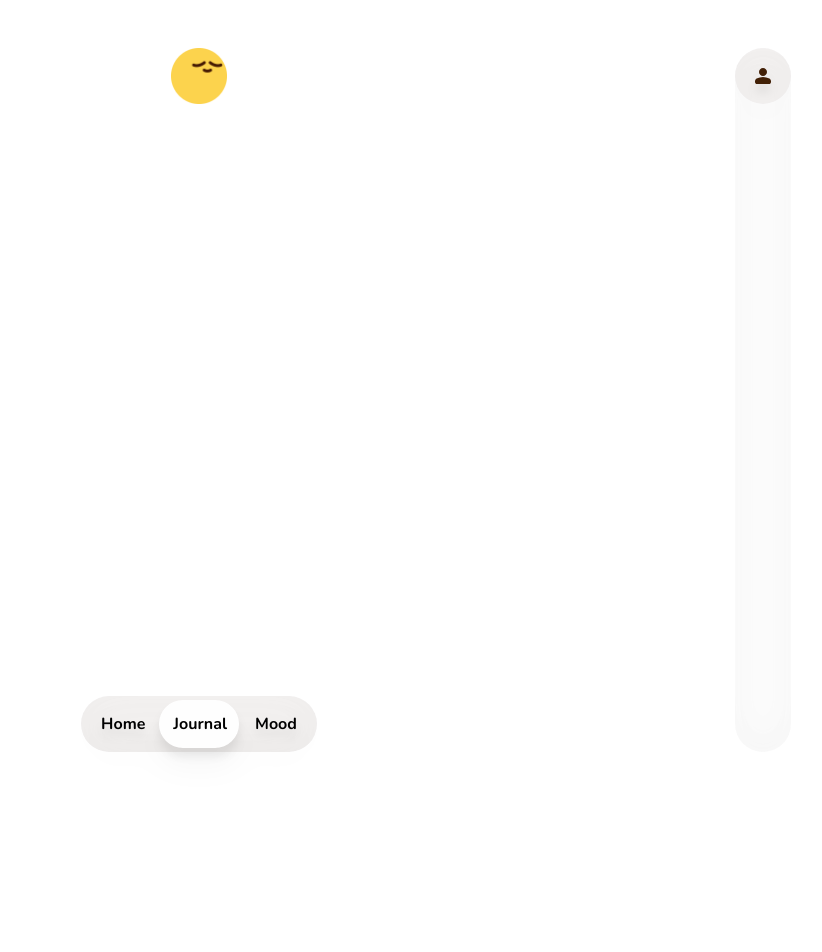
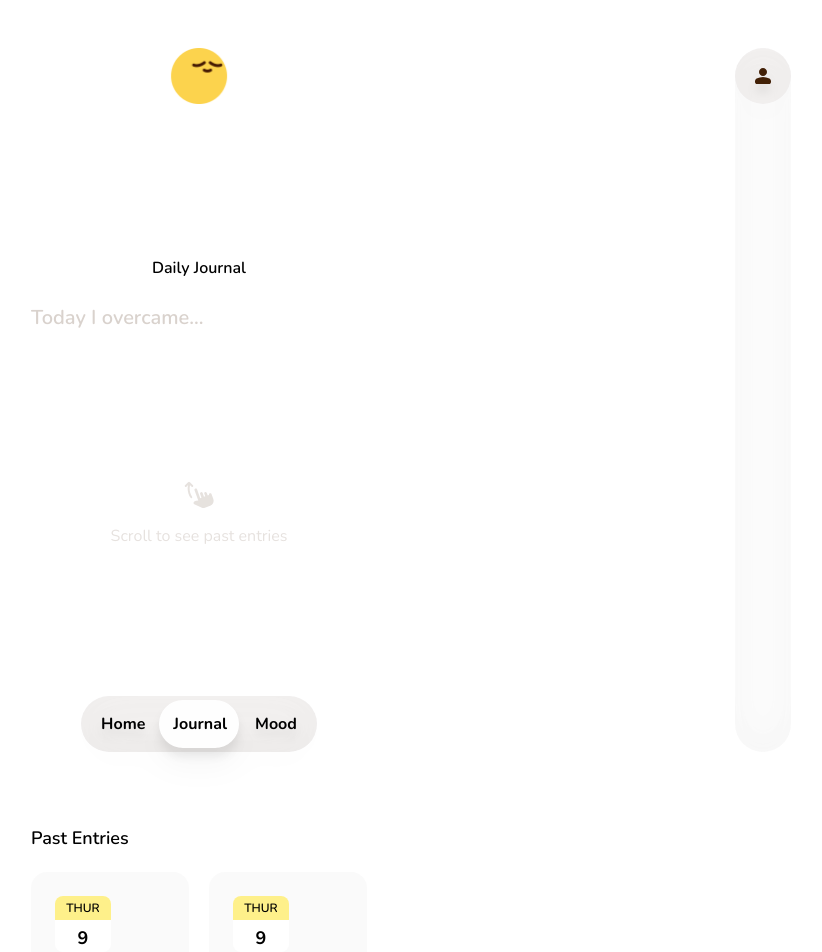
Before and after one commit to BG-legacy/Daily-Dose, a Next.js app in the folder frontend/: page /journal in a window 1280 px wide. Shown: the top 952 px of the page, without its empty margins (441-1263 px from the left). Before the commit the page ends 800 px from the top, so only its background shows below. Built offline with nearby package versions, Linux system fonts and the light colour scheme.

Commit message:
Initialized Journal Page 📝

```diff
--- a/frontend/app/(app)/home/Streak.js
+++ b/frontend/app/(app)/home/Streak.js
@@ -7,10 +7,19 @@ import Link from 'next/link';
 import fire from '../../../public/assets/brand/Fire.png'
 
 export default function Streak({ weeklyJournalSummary }) {
+  var streak = 0
+
+  for (let i = weeklyJournalSummary.length - 1; i >= 0; i--) {
+    if (weeklyJournalSummary[i]) {
+      streak++;
+    } else {
+      break;
+    }
+  }
   return (
     <motion.section {...motionProps(1)} className="m-6 p-8 bg-neutral-100/50 rounded-2xl flex flex-col gap-2">
       <p>Journaling Streak</p>
-      <h2 className='text-2xl font-bold'>3 Day Streak 🔥</h2>
+      <h2 className='text-2xl font-bold'>{streak} Day Streak 🔥</h2>
       <div className='flex gap-2.5'>
         {weeklyJournalSummary.map((j, index) => (
           <motion.div {...motionProps(index * .2)} key={index}><Image src={fire} className={`${j ? '' : 'grayscale opacity-50'}`} alt='Daily Dose Streak Emoticon' /></motion.div>
--- /dev/null
+++ b/frontend/app/(app)/journal/JournalInput.js
@@ -0,0 +1,75 @@
+'use client'
+import { useState, useMemo, useEffect } from "react";
+import { MaterialSymbolsSwipeUpRounded } from "../../../components/Icons";
+import { motion, AnimatePresence } from "motion/react";
+import GestureHint from "../../../components/GestureHint";
+import { motionProps } from "../../utils/motion";
+
+export default function JournalInput() {
+  const [ui, setUi] = useState('initial')
+  const [entry, setEntry] = useState('')
+  const [showGestureHint, setShowGestureHint] = useState(true)
+
+  function hideHint() {
+    setShowGestureHint(false)
+  }
+  return (
+    <section className="p-6 pt-64 h-svh relative flex flex-col items-center" onClick={hideHint} onDragStart={hideHint} onTouchStart={hideHint} onScroll={hideHint}>
+      <h1 className="text-center font-semibold mb-6">Daily Journal</h1>
+      <textarea className="w-full text-xl border-none focus:outline-none resize-none h-96 overflow-auto [&::-webkit-scrollbar]:hidden entry" value={entry} onChange={(e) => setEntry(e.target.value)} id="entry" />
+      {entry === '' ?
+        <MessagePlaceholder ui={ui} /> : null
+      }
+
+      <AnimatePresence>
+        {entry != '' ?
+          <motion.button {...motionProps(0)} type="button" className="bg-yellow-950 text-white px-6 py-4 font-bold rounded-full">Log Entry</motion.button> : null
+        }
+      </AnimatePresence>
+      {entry === '' ?
+        <GestureHint showGestureHint={showGestureHint} setShowGestureHint={setShowGestureHint} top={60}>
+          <div className="text-yellow-950/20 animate-pulse gap-3 flex flex-col items-center">
+            <MaterialSymbolsSwipeUpRounded className='w-8 h-8' />
+            <p><span className="md:hidden">Swipe</span><span className="hidden md:inline-block">Scroll</span> to see past entries
+            </p>
+          </div>
+        </GestureHint>
+        : null
+      }
+    </section>
+  )
+}
+
+function MessagePlaceholder({ ui }) {
+  const messages = useMemo(
+    () => [
+      'Today I overcame...',
+      "I'm feeling grateful for...",
+      'Type here to start your journal...',
+    ],
+    []
+  );
+
+  useEffect(() => {
+    let currentIndex = 0;
+    const label = document.getElementById('label');
+    if (!label) return;
+
+    label.style.animationPlayState = 'running';
+    label.innerText = messages[messages.length - 1];
+
+    const interval = setInterval(() => {
+      label.innerText = messages[currentIndex];
+      currentIndex = (currentIndex + 1) % messages.length;
+    }, 4000);
+
+    return () => clearInterval(interval);
+  }, [messages]);
+  return (
+    <label
+      htmlFor='entry'
+      className={`placeholderAnimation font-semibold text-xl text-balance transition-all pointer-events-none top-[304px] absolute left-6`}
+      id='label'
+    ></label>
+  );
+}
--- /dev/null
+++ b/frontend/app/(app)/journal/[id]/page.js
@@ -0,0 +1,10 @@
+import Layout from "../../../../components/Layout"
+
+export default async function Page({ params }) {
+  const entry = await getEntry()
+  return (
+    <Layout route='journal'>
+
+    </Layout>
+  )
+}
--- a/frontend/app/(app)/journal/page.js
+++ b/frontend/app/(app)/journal/page.js
@@ -1,9 +1,36 @@
+import Link from "next/link";
 import Layout from "../../../components/Layout";
+import { getAllJournalEntries } from "../../lib/journal";
+import JournalInput from './JournalInput'
 
-export default function Page() {
+export default async function Page() {
+  const journalEntries = await getAllJournalEntries()
+
+  const dailyJournalCompleted = false
   return (
     <Layout route='journal'>
-      <section></section>
+      <JournalInput />
+      <section className="grid grid-cols-2 gap-5 p-6 pb-32">
+        <h2 className="col-span-2 font-semibold text-lg">Past Entries</h2>
+        {journalEntries.map((entry, index) => <EntryCard entry={entry} key={index} />)}
+      </section>
     </Layout>
   )
 }
+
+const weekday = ["SUN", "MON", "TUE", "WED", "THUR", "FRI", "SAT"];
+
+function EntryCard({ entry }) {
+  const date = new Date(entry.date)
+  return (
+    <Link href={`/journal/${entry.id}`}>
+      <article className="p-6 bg-neutral-100/50 rounded-2xl flex flex-col gap-4">
+        <div className="flex flex-col gap-1 items-center justify-center rounded-lg w-14 bg-white">
+          <p className="text-xs font-semibold bg-yellow-200 w-full rounded-t-lg text-center py-1">{weekday[date.getDay()]}</p>
+          <p className="text-lg font-bold ">{date.getDate()}</p>
+        </div>
+        <p className="line-clamp-2">{entry.content}</p>
+      </article>
+    </Link>
+  )
+}
--- a/frontend/app/(app)/mood/page.js
+++ b/frontend/app/(app)/mood/page.js
@@ -1,6 +1,6 @@
 'use client'
-import { useState, useEffect } from "react";
-import { AnimatePresence, motion, useMotionValue } from 'motion/react'
+import { useState } from "react";
+import { motion, useMotionValue } from 'motion/react'
 import Layout from "../../../components/Layout";
 import Image from "next/image";
 import { MaterialSymbolsSwipeRounded } from '../../../components/Icons'
@@ -11,19 +11,11 @@ import happy from '../../../public/assets/brand/Happy.png'
 import sad from '../../../public/assets/brand/Sad.png'
 import upset from '../../../public/assets/brand/Upset.png'
 import { motionProps } from "../../utils/motion";
+import GestureHint from "../../../components/GestureHint";
 
 export default function Page() {
   const [mood, setMood] = useState('happy')
   const [showGestureHint, setShowGestureHint] = useState(true)
-
-  useEffect(() => {
-    const timeout = setTimeout(() => {
-      setShowGestureHint(true);
-    }, 3000);
-
-    return () => clearTimeout(timeout);
-  }, [showGestureHint]);
-
 
   return (
     <Layout route='mood' fullWidth onClick={() => setShowGestureHint(false)}>
@@ -44,11 +36,9 @@ export default function Page() {
           <Image src={halo} alt="" className={`object-cover h-full w-full scale-125 z-0 transition-all ${mood === 'sad' ? 'hue-rotate-[160deg]' : ''} ${mood === 'upset' ? 'hue-rotate-[-30]' : ''}`} />
         </div>
         <div className="absolute top-0 left-0 right-0 bottom-0 radial-gradient z-10 pointer-events-none">
-          <AnimatePresence>
-            {showGestureHint &&
-              <motion.div key='gesture' transition={{ ease: 'circInOut', duration: .8 }} initial={{ opacity: 0, translateY: 25 }} animate={{ opacity: 1, translateY: 0 }} exit={{ opacity: 0, translateY: 25 }} className="relative top-[60%] left-0 right-0 flex items-center justify-center w-full"><MaterialSymbolsSwipeRounded className='w-8 h-8 text-yellow-950/20 animate-pulse' /></motion.div>
-            }
-          </AnimatePresence>
+          <GestureHint showGestureHint={showGestureHint} setShowGestureHint={setShowGestureHint} top={60}>
+            <MaterialSymbolsSwipeRounded className='w-8 h-8 text-yellow-950/20 animate-pulse' />
+          </GestureHint>
         </div>
       </section>
     </Layout>
--- a/frontend/app/globals.css
+++ b/frontend/app/globals.css
@@ -88,3 +88,31 @@
     );
   }
 }
+
+#label {
+  animation: infinite placerholderAnimation 4000ms forwards linear;
+  animation-play-state: paused;
+  color: #6f3b1300;
+  opacity: 1;
+  transition: opacity 0.2s;
+}
+
+#entry:active + div #label,
+#entry:focus + div #label {
+  opacity: 0 !important;
+}
+
+@keyframes placerholderAnimation {
+  0% {
+    color: rgb(66 32 6 / 0);
+  }
+  20% {
+    color: rgb(66 32 6 / 0.2);
+  }
+  80% {
+    color: rgb(66 32 6 / 0.2);
+  }
+  100% {
+    color: rgb(66 32 6 / 0);
+  }
+}
--- a/frontend/app/lib/journal.js
+++ b/frontend/app/lib/journal.js
@@ -1,6 +1,32 @@
 const sampleSummary = [true, false, true, false, true, true, true]
-
 
 export async function getWeeklyJournalSummary() {
   return sampleSummary
 }
+
+export async function getEntry() {
+  return sampleEntries[0]
+}
+
+const sampleEntries = [
+  {
+    "id": "test-user-1736444441012#2025-01-09T17:40:52.038Z",
+    "content": "Feeling a bit anxious about tomorrow's presentation...",
+    "date": "2025-01-09T17:40:52.038Z"
+  },
+  {
+    "id": "test-user-1736444441012#2025-01-09T17:40:48.784Z",
+    "content": "Had a great breakthrough at work today! Everything...",
+    "date": "2025-01-09T17:40:48.784Z"
+  },
+  {
+    "id": "test-user-1736444441012#2025-01-09T17:40:43.756Z",
+    "content": "Today was challenging but productive. I managed to...",
+    "date": "2025-01-09T17:40:43.756Z"
+  }
+]
+
+
+export async function getAllJournalEntries() {
+  return sampleEntries
+}
--- /dev/null
+++ b/frontend/components/GestureHint.js
@@ -0,0 +1,24 @@
+import { useEffect } from "react";
+
+import { AnimatePresence, motion } from 'motion/react'
+
+export default function GestureHint({ showGestureHint, setShowGestureHint, children, top }) {
+  useEffect(() => {
+    const timeout = setTimeout(() => {
+      setShowGestureHint(true);
+    }, 3000);
+
+    return () => clearTimeout(timeout);
+  }, [showGestureHint]);
+
+
+  return (
+    <AnimatePresence>
+      {showGestureHint &&
+        <motion.div key='gesture' transition={{ ease: 'circInOut', duration: .8 }} initial={{ opacity: 0, translateY: 25 }} animate={{ opacity: 1, translateY: 0 }} exit={{ opacity: 0, translateY: 25 }} className="absolute left-0 right-0 flex items-center justify-center w-full" style={{ top: `${top}%` }}>
+          {children}
+        </motion.div>
+      }
+    </AnimatePresence>
+  )
+}
--- a/frontend/components/Icons.js
+++ b/frontend/components/Icons.js
@@ -6,6 +6,12 @@ export function MaterialSymbolsSwipeRounded(props) {
   )
 }
 
+export function MaterialSymbolsSwipeUpRounded(props) {
+  return (
+    <svg xmlns="http://www.w3.org/2000/svg" width="1em" height="1em" viewBox="0 0 24 24" {...props}><path fill="currentColor" d="M5.325 3.95q-.175.625-.25 1.263T5 6.5q0 1.575.45 3.038t1.3 2.762q.2.275.175.6t-.25.55t-.525.2t-.5-.3q-1.05-1.5-1.6-3.25T3.5 6.5q0-.675.075-1.35T3.8 3.8L2.575 5.025q-.225.225-.525.225t-.525-.225T1.3 4.5t.225-.525L3.8 1.7q.3-.3.7-.3t.7.3l2.275 2.275Q7.7 4.2 7.7 4.5t-.225.525t-.525.213t-.525-.213zM16.45 20.825q-.575.2-1.162.188t-1.138-.288L8.5 18.1q-.375-.175-.525-.562T8 16.775l.05-.1q.25-.5.7-.812t1-.363l1.7-.125L8.65 7.7q-.15-.4.025-.763t.575-.512t.762.025t.513.575l2.4 6.575l.95-.35l-1.025-2.825q-.15-.4.025-.763t.575-.512t.762.025t.513.575l1.025 2.825l.925-.35L16 10.35q-.15-.4.025-.762t.575-.513t.762.025t.513.575l.675 1.875l.95-.35q-.15-.4.025-.762t.575-.513t.762.025t.513.575l1.375 3.75q.575 1.575-.113 3.063T20.375 19.4z"></path></svg>
+  )
+}
+
 export function MaterialSymbolsPersonRounded(props) {
   return (
     <svg xmlns="http://www.w3.org/2000/svg" width="1em" height="1em" viewBox="0 0 24 24" {...props}><path fill="currentColor" d="M12 12q-1.65 0-2.825-1.175T8 8t1.175-2.825T12 4t2.825 1.175T16 8t-1.175 2.825T12 12m-8 6v-.8q0-.85.438-1.562T5.6 14.55q1.55-.775 3.15-1.162T12 13t3.25.388t3.15 1.162q.725.375 1.163 1.088T20 17.2v.8q0 .825-.587 1.413T18 20H6q-.825 0-1.412-.587T4 18"></path></svg>
```
Also changed, not shown: 1 other file (tests, documents, lock files or other folders).
